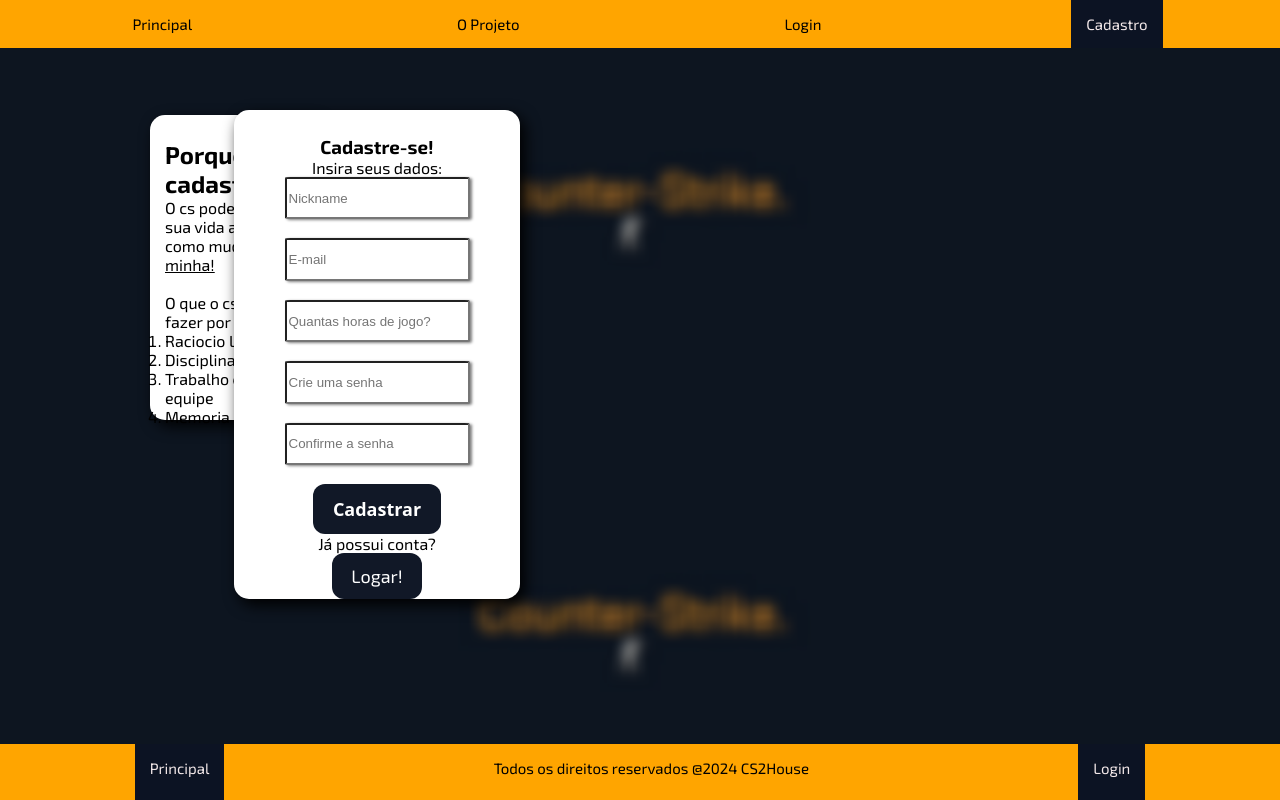
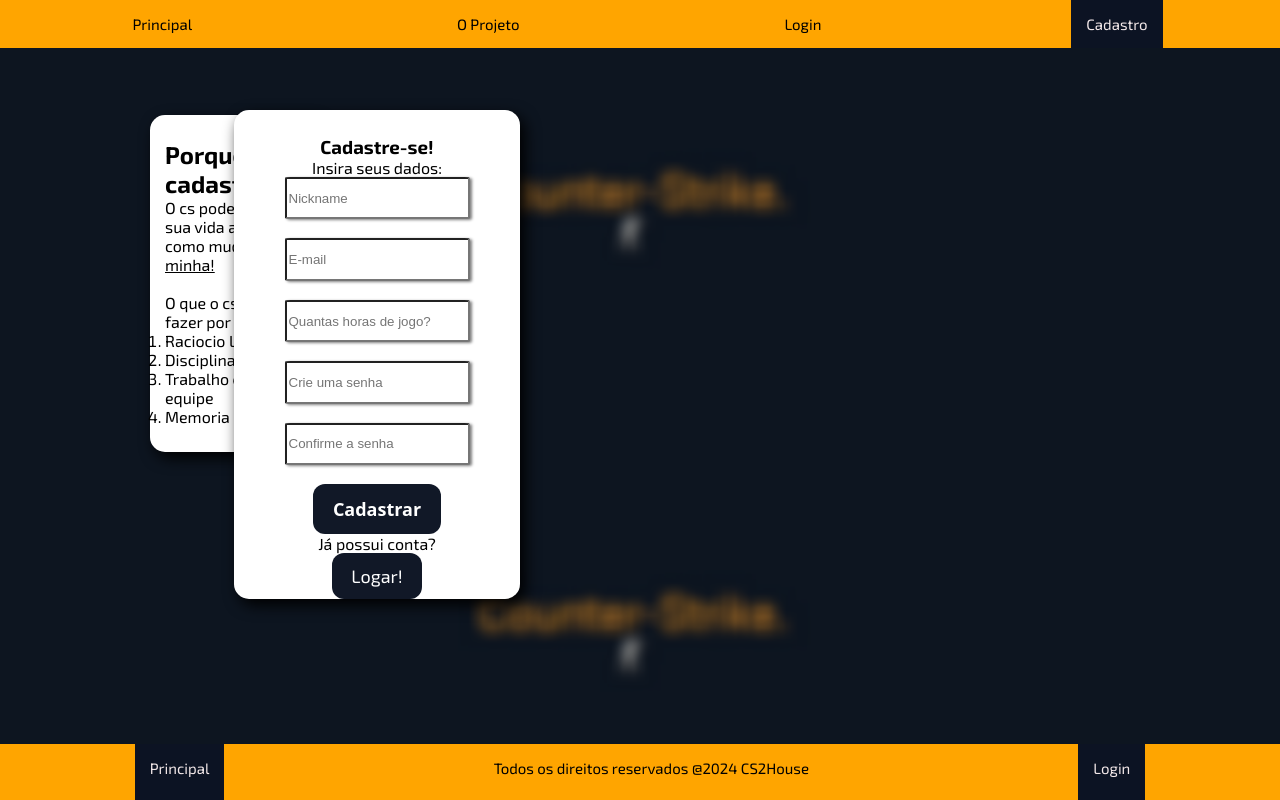
Before and after one commit to FelipeGasp/Projeto-Individual---CS2House, a website: page Site Institucional/public/cadastro.html in a window 1280 px wide. Drawn offline with Linux system fonts and the light colour scheme.

Commit message:
Ajustando CSS login

```diff
--- a/Site Institucional/public/CSS/style login.css
+++ b/Site Institucional/public/CSS/style login.css
@@ -212,7 +212,7 @@ body{
     padding-right: 15px;
     /* padding-bottom: 25px; */
     width: 11%;
-    height: 35%;
+    height: 39%;
     transition-property: width, height, padding-top;
     transition-duration: 1.2s;
     transition-timing-function: ease;
```
